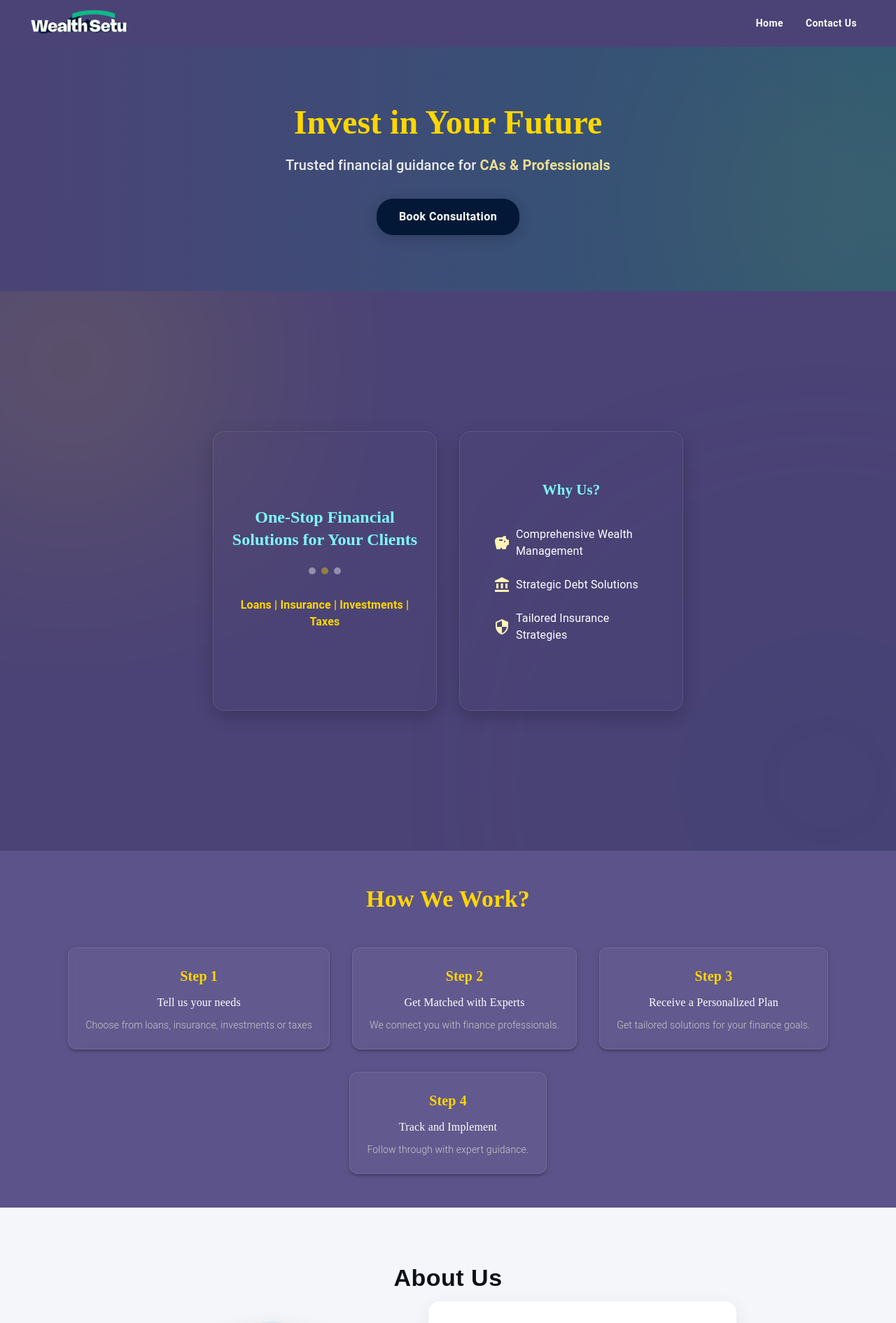
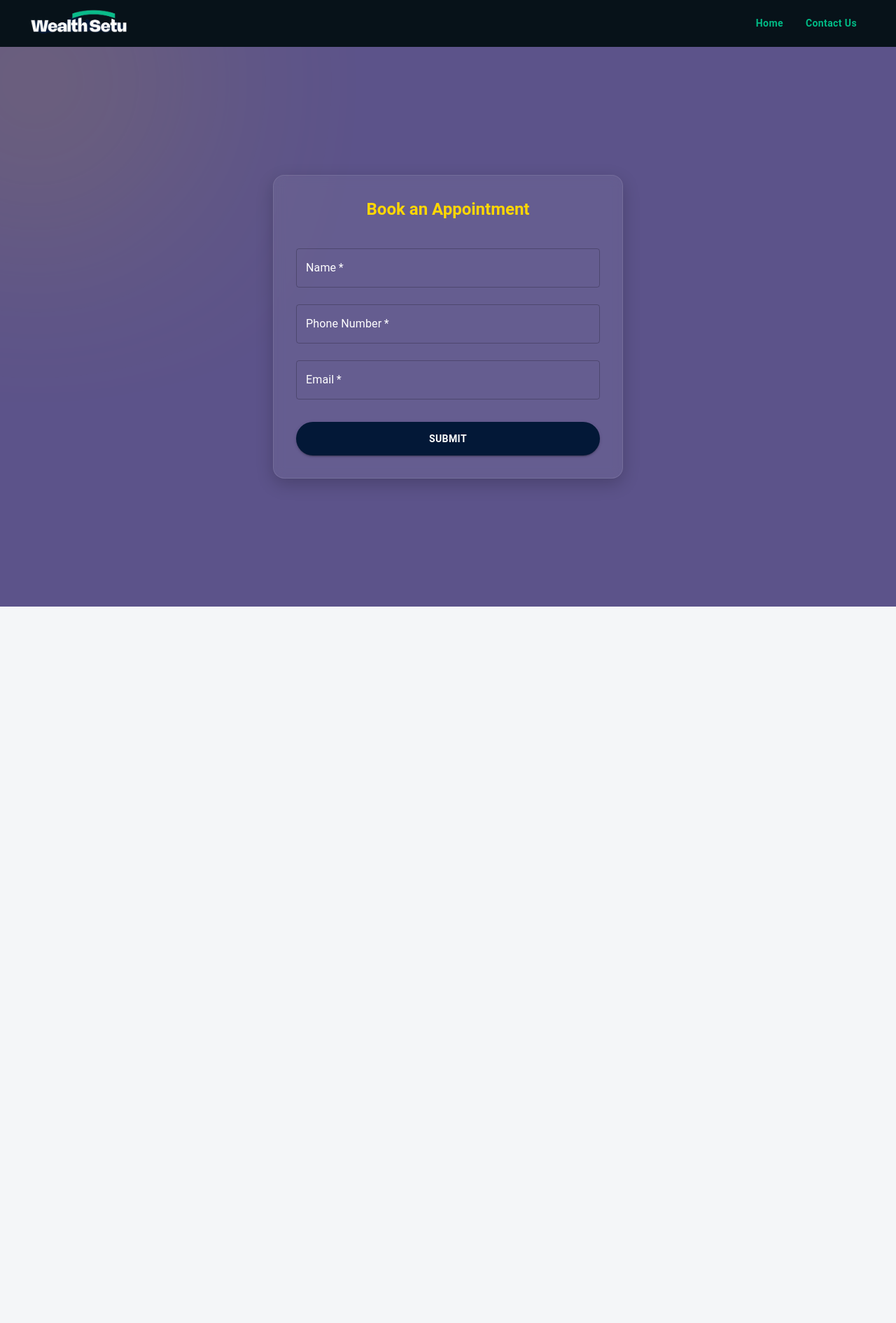
Before and after one commit to Mokshhh/Landing-page, a React (Create React App) app: page /BookAppointment in a window 1280 px wide. Shown: the top 1891 px of the page at 70% size. After the commit the page ends 867 px from the top, so only its background shows below. Built offline with nearby package versions, Linux system fonts and the light colour scheme; some icons are missing.

Commit message:
Added Functionalities

```diff
--- a/src/App.js
+++ b/src/App.js
@@ -5,21 +5,35 @@ import AboutUs from './components/about-us';
 import Footer from "./components/Footer";
 import MainPage from './pages/MainPage';
 import HowWeWork from './pages/HowWeWork';
+import { Route, Routes } from 'react-router-dom';
+import BookAppointment from './pages/BookAppointment';
+import CallUs from './pages/CallUs'
+
 
 
 function App() {
   return (
+<>
+      <Navbar />
 
-    <>
-      <Navbar />
-      <Hero />
-      <MainPage/>
-      <HowWeWork/>
+      <Routes>
+        <Route
+          path="/"
+          element={
+            <>
+              <Hero />
+              <MainPage />
+              <HowWeWork />
+              <AboutUs />
+              <Footer />
+            </>
+          }
+        />
+        <Route path="/BookAppointment" element={<BookAppointment />} />
+          <Route path="/CallUs" element={<CallUs />} />
 
-      <AboutUs />
-      <Footer />
+      </Routes>
     </>
-
   );
 }
 
--- a/src/components/Hero.js
+++ b/src/components/Hero.js
@@ -1,7 +1,11 @@
 import React from 'react';
 import { Box, Typography, Button, Fade } from '@mui/material';
+import { useNavigate } from 'react-router-dom';
 
-const Hero = () => (
+
+const Hero = () => {
+  const navigate = useNavigate();
+  return(
   <Fade in timeout={1000}>
     <Box
       sx={{
@@ -9,8 +13,8 @@ const Hero = () => (
         py: { xs: 8, sm: 10 },
         px: 2,
         textAlign: 'center',
-        background: 'linear-gradient(to right, #4B4376, #2b5876)', // Right-side gradient
-        color: '#fff',
+        backgroundColor: '#071219', // solid dark background
+        color: '#00bc86',
         overflow: 'hidden',
       }}
     >
@@ -20,12 +24,12 @@ const Hero = () => (
           position: 'absolute',
           width: 300,
           height: 300,
-          bgcolor: '#FFD700',
+          bgcolor: '#ff6a00',
           borderRadius: '50%',
           filter: 'blur(150px)',
           top: '20%',
           right: '-100px',
-          opacity: 0.2,
+          opacity: 0.15,
           zIndex: 0,
         }}
       />
@@ -38,7 +42,7 @@ const Hero = () => (
           sx={{
             fontWeight: 700,
             fontFamily: "'PT Serif', serif",
-            color: '#FFD700',
+            color: '#00bc86',
           }}
         >
           Invest in Your Future
@@ -48,15 +52,14 @@ const Hero = () => (
           sx={{
             fontFamily: "'Roboto', sans-serif",
             color: '#FFFFFF',
-            opacity: 0.9,
+            opacity: 0.85,
           }}
         >
-          Trusted financial guidance for{' '}
-          <strong style={{ color: '#FFEE99' }}>CAs & Professionals</strong>
+          Your trusted partner in financial growth.
         </Typography>
         <Button
           variant="contained"
-          color="primary"
+          onClick={() => navigate('/BookAppointment')}
           sx={{
             mt: 4,
             fontWeight: 'bold',
@@ -65,6 +68,12 @@ const Hero = () => (
             borderRadius: '24px',
             textTransform: 'none',
             fontSize: '1rem',
+            backgroundColor: '#00bc86',
+            color: '#071219',
+            '&:hover': {
+              backgroundColor: '#ff6a00',
+              color: '#ffffff',
+            },
             boxShadow: '0px 4px 20px rgba(0,0,0,0.2)',
           }}
         >
@@ -73,6 +82,6 @@ const Hero = () => (
       </Box>
     </Box>
   </Fade>
-);
+  )};
 
 export default Hero;
--- a/src/components/Navbar.js
+++ b/src/components/Navbar.js
@@ -39,7 +39,7 @@ const Navbar = () => {
   };
 
   return (
-    <AppBar position="static" sx={{ bgcolor: '#4B4376' }}>
+    <AppBar position="static" sx={{ bgcolor: '#071219' }}>
       <Toolbar sx={{ justifyContent: 'space-between' }}>
         {/* Logo */}
         <Box sx={{ display: 'flex', alignItems: 'center' }}>
@@ -48,30 +48,29 @@ const Navbar = () => {
           </Link>
         </Box>
 
-        {/* Responsive: Drawer on Mobile, Buttons on Desktop */}
         {isMobile ? (
           <>
-            <IconButton edge="end" color="inherit" onClick={toggleDrawer(true)}>
+            <IconButton edge="end" sx={{ color: '#00bc86' }} onClick={toggleDrawer(true)}>
               <MenuIcon />
             </IconButton>
 
             <Drawer anchor="right" open={drawerOpen} onClose={toggleDrawer(false)}>
               <Box
-                sx={{ width: 250 }}
+                sx={{ width: 250, bgcolor: '#071219', height: '100%', color: '#00bc86' }}
                 role="presentation"
                 onClick={toggleDrawer(false)}
                 onKeyDown={toggleDrawer(false)}
               >
                 <List>
-                  <ListItem button component={Link} to="/">
+                  <ListItem button component={Link} to="/" sx={{ '&:hover': { color: '#ff6a00' } }}>
                     <HomeIcon fontSize="small" style={{ marginRight: 8 }} />
                     <ListItemText primary="Home" />
                   </ListItem>
-                  <ListItem button>
+                  <ListItem button sx={{ '&:hover': { color: '#ff6a00' } }}>
                     <ScheduleIcon fontSize="small" style={{ marginRight: 8 }} />
                     <ListItemText primary="Book an Appointment" />
                   </ListItem>
-                  <ListItem button>
+                  <ListItem button sx={{ '&:hover': { color: '#ff6a00' } }}>
                     <CallIcon fontSize="small" style={{ marginRight: 8 }} />
                     <ListItemText primary="Call Us" />
                   </ListItem>
@@ -82,30 +81,54 @@ const Navbar = () => {
         ) : (
           <Box sx={{ display: 'flex', alignItems: 'center', gap: 2 }}>
             <Button
-              color="inherit"
+              sx={{
+                color: '#00bc86',
+                textTransform: 'none',
+                fontWeight: 'bold',
+                '&:hover': { color: '#ff6a00' },
+              }}
               startIcon={<HomeIcon />}
               component={Link}
               to="/"
-              sx={{ textTransform: 'none', fontWeight: 'bold' }}
             >
               Home
             </Button>
 
             <Button
-              color="inherit"
+              sx={{
+                color: '#00bc86',
+                textTransform: 'none',
+                fontWeight: 'bold',
+                '&:hover': { color: '#ff6a00' },
+              }}
               endIcon={<MenuIcon />}
               onClick={handleOpenMenu}
-              sx={{ textTransform: 'none', fontWeight: 'bold' }}
             >
               Contact Us
             </Button>
 
-            <Menu anchorEl={anchorEl} open={Boolean(anchorEl)} onClose={handleCloseMenu}>
-              <MenuItem onClick={handleCloseMenu}>
+            <Menu
+              anchorEl={anchorEl}
+              open={Boolean(anchorEl)}
+              onClose={handleCloseMenu}
+              sx={{
+                '& .MuiPaper-root': {
+                  bgcolor: '#071219',
+                  color: '#00bc86',
+                },
+              }}
+            >
+              <MenuItem component={Link} to="/BookAppointment"
+                onClick={handleCloseMenu}
+                sx={{ '&:hover': { color: '#ff6a00' } }}
+              >
                 <ScheduleIcon fontSize="small" style={{ marginRight: 8 }} />
                 Book an Appointment
               </MenuItem>
-              <MenuItem onClick={handleCloseMenu}>
+              <MenuItem component={Link} to="/CallUs"
+                onClick={handleCloseMenu}
+                sx={{ '&:hover': { color: '#ff6a00' } }}
+              >
                 <CallIcon fontSize="small" style={{ marginRight: 8 }} />
                 Call Us
               </MenuItem>
--- /dev/null
+++ b/src/pages/BookAppointment.js
@@ -0,0 +1,133 @@
+// src/pages/BookAppointment.js
+import React, { useState } from 'react';
+import {
+  Box,
+  TextField,
+  Button,
+  Typography,
+  Snackbar,
+  Alert,
+  Fade,
+} from '@mui/material';
+
+export default function BookAppointment() {
+  const [formData, setFormData] = useState({ name: '', phone: '', email: '' });
+  const [openSnackbar, setOpenSnackbar] = useState(false);
+
+  const handleChange = (e) => {
+    const { name, value } = e.target;
+    setFormData((prev) => ({ ...prev, [name]: value }));
+  };
+
+  const handleSubmit = (e) => {
+    e.preventDefault();
+    setOpenSnackbar(true);
+    setFormData({ name: '', phone: '', email: '' });
+  };
+
+  return (
+    <Fade in timeout={700}>
+      <Box
+        sx={{
+          minHeight: '100vh',
+          backgroundColor: '#5C538A',
+          display: 'flex',
+          alignItems: 'center',
+          justifyContent: 'center',
+          px: 2,
+          py: 6,
+          overflow: 'hidden',
+          position: 'relative',
+          '&::before': {
+            content: '""',
+            position: 'absolute',
+            width: 300,
+            height: 300,
+            bgcolor: '#FFD700',
+            borderRadius: '50%',
+            filter: 'blur(150px)',
+            top: '-100px',
+            left: '-100px',
+            zIndex: 0,
+            opacity: 0.3,
+          },
+        }}
+      >
+        <Box
+          component="form"
+          onSubmit={handleSubmit}
+          sx={{
+            width: '100%',
+            maxWidth: 500,
+            zIndex: 1,
+            backgroundColor: 'rgba(255,255,255,0.06)',
+            border: '1px solid rgba(255,255,255,0.1)',
+            p: 4,
+            borderRadius: 4,
+            boxShadow: '0 8px 24px rgba(0,0,0,0.2)',
+            backdropFilter: 'blur(8px)',
+          }}
+        >
+          <Typography variant="h5" sx={{ color: '#FFD700', mb: 3, textAlign: 'center', fontWeight: 600 }}>
+            Book an Appointment
+          </Typography>
+          <TextField
+            fullWidth
+            label="Name"
+            name="name"
+            value={formData.name}
+            onChange={handleChange}
+            margin="normal"
+            required
+            InputLabelProps={{ style: { color: '#fff' } }}
+            sx={{ input: { color: '#fff' } }}
+          />
+          <TextField
+            fullWidth
+            label="Phone Number"
+            name="phone"
+            value={formData.phone}
+            onChange={handleChange}
+            margin="normal"
+            required
+            InputLabelProps={{ style: { color: '#fff' } }}
+            sx={{ input: { color: '#fff' } }}
+          />
+          <TextField
+            fullWidth
+            label="Email"
+            name="email"
+            value={formData.email}
+            onChange={handleChange}
+            margin="normal"
+            required
+            type="email"
+            InputLabelProps={{ style: { color: '#fff' } }}
+            sx={{ input: { color: '#fff' } }}
+          />
+          <Button
+            type="submit"
+            variant="contained"
+            color="primary"
+            fullWidth
+            sx={{ mt: 3, py: 1.5, fontWeight: 'bold', borderRadius: '24px' }}
+          >
+            Submit
+          </Button>
+        </Box>
+
+        {/* Snackbar */}
+        <Snackbar
+          open={openSnackbar}
+          autoHideDuration={4000}
+          onClose={() => setOpenSnackbar(false)}
+          anchorOrigin={{ vertical: 'top', horizontal: 'center' }}
+        >
+          <Alert severity="success" sx={{ width: '100%' }}>
+            🚀 Thank you! We’ll contact you very soon!
+          </Alert>
+        </Snackbar>
+      </Box>
+    </Fade>
+  );
+}
--- /dev/null
+++ b/src/pages/CallUs.js
@@ -0,0 +1,65 @@
+// src/pages/CallUs.js
+import React from 'react';
+import { Box, Typography, Button, Fade } from '@mui/material';
+import PhoneIcon from '@mui/icons-material/Phone';
+
+export default function CallUs() {
+  return (
+    <Fade in timeout={700}>
+      <Box
+        sx={{
+          minHeight: '100vh',
+          backgroundColor: '#5C538A',
+          display: 'flex',
+          alignItems: 'center',
+          justifyContent: 'center',
+          px: 2,
+          py: 6,
+          position: 'relative',
+          '&::before': {
+            content: '""',
+            position: 'absolute',
+            width: 300,
+            height: 300,
+            bgcolor: '#FFD700',
+            borderRadius: '50%',
+            filter: 'blur(150px)',
+            top: '-100px',
+            left: '-100px',
+            zIndex: 0,
+            opacity: 0.3,
+          },
+        }}
+      >
+        <Box
+          sx={{
+            zIndex: 1,
+            backgroundColor: 'rgba(255,255,255,0.06)',
+            border: '1px solid rgba(255,255,255,0.1)',
+            p: 4,
+            borderRadius: 4,
+            boxShadow: '0 8px 24px rgba(0,0,0,0.2)',
+            backdropFilter: 'blur(8px)',
+            textAlign: 'center',
+          }}
+        >
+          <Typography variant="h5" sx={{ color: '#FFD700', mb: 3, fontWeight: 600 }}>
+            Call Us
+          </Typography>
+          <Typography variant="h6" sx={{ color: '#fff', mb: 2 }}>
+            Have a question or need help?
+          </Typography>
+          <Button
+            variant="contained"
+            color="success"
+            startIcon={<PhoneIcon />}
+            href="tel:+919785544402"
+            sx={{ borderRadius: '24px', px: 4, py: 1.5 }}
+          >
+            +91 97855 4402
+          </Button>
+        </Box>
+      </Box>
+    </Fade>
+  );
+}
--- a/src/pages/HowWeWork.js
+++ b/src/pages/HowWeWork.js
@@ -33,23 +33,28 @@ const steps = [
 
 const StepBox = ({ title, heading, desc }) => (
   <Paper
-    elevation={3}
+    elevation={4}
     sx={{
       p: 3,
-      backgroundColor: 'rgba(255, 255, 255, 0.04)',
-      border: '1px solid rgba(255,255,255,0.1)',
-      backdropFilter: 'blur(8px)',
-      borderRadius: 3,
+      backgroundColor: 'rgba(0, 188, 134, 0.05)',
+      border: '1px solid rgba(0,188,134,0.2)',
+      backdropFilter: 'blur(10px)',
+      borderRadius: 4,
       textAlign: 'center',
       height: '100%',
+      transition: 'transform 0.3s ease',
+      '&:hover': {
+        transform: 'translateY(-5px)',
+        boxShadow: '0 8px 20px rgba(0, 188, 134, 0.2)',
+      },
     }}
   >
     <Typography
       variant="h6"
       sx={{
-        color: '#FFD700',
-        fontFamily: "'PT Serif', serif",
-        fontWeight: 600,
+        color: '#00bc86',
+        fontWeight: 700,
+        fontFamily: "'Montserrat', sans-serif",
       }}
     >
       {title}
@@ -58,9 +63,9 @@ const StepBox = ({ title, heading, desc }) => (
       variant="subtitle1"
       sx={{
         mt: 1,
-        color: '#ffffff',
-        fontFamily: "'PT Serif', serif",
-        fontWeight: 500,
+        color: '#e0fff7',
+        fontWeight: 600,
+        fontFamily: "'Montserrat', sans-serif",
       }}
     >
       {heading}
@@ -69,9 +74,8 @@ const StepBox = ({ title, heading, desc }) => (
       variant="body2"
       sx={{
         mt: 1,
-        color: '#cccccc',
-        fontFamily: "'Roboto', sans-serif",
-        fontWeight: 300,
+        color: '#a0d6c6',
+        fontFamily: "'Open Sans', sans-serif",
       }}
     >
       {desc}
@@ -86,26 +90,24 @@ const HowWeWork = () => {
   return (
     <Box
       sx={{
-        py: 6,
+        py: 8,
         px: { xs: 2, sm: 4, md: 10 },
-        backgroundColor: '#5C538A', // Lighter than #4B4376
+        backgroundColor: '#071219',
         textAlign: 'center',
-        position: 'relative',
       }}
     >
       <Typography
         variant="h4"
         sx={{
-          fontWeight: 600,
-          color: '#FFD700',
-          fontFamily: "'PT Serif', serif",
+          fontWeight: 700,
+          color: '#00bc86',
+          fontFamily: "'Montserrat', sans-serif",
           mb: 6,
         }}
       >
         How We Work?
       </Typography>
 
-      {/* Two Rows, Each with 2 Boxes */}
       <Grid container spacing={4} justifyContent="center" alignItems="stretch">
         {steps.map((step, index) => (
           <Grid item xs={12} sm={6} md={5} key={index}>
--- a/src/pages/MainPage.js
+++ b/src/pages/MainPage.js
@@ -22,9 +22,9 @@ const phrases = [
 ];
 
 const specialties = [
-  { text: 'Comprehensive Wealth Management', icon: <Savings sx={{ color: '#FFF4B7' }} /> },
-  { text: 'Strategic Debt Solutions', icon: <AccountBalance sx={{ color: '#FFF4B7' }} /> },
-  { text: 'Tailored Insurance Strategies', icon: <Security sx={{ color: '#FFF4B7' }} /> },
+  { text: 'Comprehensive Wealth Management', icon: <Savings sx={{ color: '#ff6a00' }} /> },
+  { text: 'Strategic Debt Solutions', icon: <AccountBalance sx={{ color: '#ff6a00' }} /> },
+  { text: 'Tailored Insurance Strategies', icon: <Security sx={{ color: '#ff6a00' }} /> },
 ];
 
 export default function MainPage() {
@@ -43,7 +43,7 @@ export default function MainPage() {
         position: 'relative',
         p: { xs: 2, sm: 3, md: 6 },
         minHeight: '100vh',
-        backgroundColor: '#4B4376',
+        backgroundColor: '#071219',
         overflow: 'hidden',
         display: 'flex',
         alignItems: 'center',
@@ -51,32 +51,31 @@ export default function MainPage() {
         '&::before': {
           content: '""',
           position: 'absolute',
-          width: 300,
-          height: 300,
-          bgcolor: '#FFD700',
+          width: 280,
+          height: 280,
+          bgcolor: '#00bc86',
           borderRadius: '50%',
-          filter: 'blur(150px)',
+          filter: 'blur(120px)',
           top: '-50px',
           left: '-50px',
           zIndex: 0,
-          opacity: 0.3,
+          opacity: 0.15,
         },
         '&::after': {
           content: '""',
           position: 'absolute',
-          width: 400,
-          height: 400,
-          bgcolor: '#003161',
+          width: 360,
+          height: 360,
+          bgcolor: '#ff6a00',
           borderRadius: '50%',
-          filter: 'blur(200px)',
+          filter: 'blur(150px)',
           bottom: '-100px',
           right: '-100px',
           zIndex: 0,
-          opacity: 0.2,
+          opacity: 0.12,
         },
       }}
     >
-
       <Grid
         container
         spacing={4}
@@ -95,8 +94,8 @@ export default function MainPage() {
               width: { xs: '100%', sm: 320 },
               height: { xs: 'auto', sm: 400 },
               borderRadius: 4,
-              bgcolor: 'transparent',
-              border: '1px solid rgba(255,255,255,0.1)',
+              backgroundColor: 'rgba(0, 188, 134, 0.06)',
+              border: '1px solid rgba(0, 188, 134, 0.2)',
               boxShadow: '0 8px 24px rgba(0,0,0,0.2)',
               display: 'flex',
               flexDirection: 'column',
@@ -124,7 +123,7 @@ export default function MainPage() {
                 <Typography
                   variant="h5"
                   sx={{
-        color: '#7EF9F9',
+                    color: '#00bc86',
                     fontWeight: 600,
                     fontFamily: "'PT Serif', serif",
                     mb: 2,
@@ -145,8 +144,8 @@ export default function MainPage() {
                       height: 10,
                       mx: 0.5,
                       borderRadius: '50%',
-          backgroundColor: i === index ? '#FFD700' : '#fff',
-          opacity: 0.4,
+                      backgroundColor: i === index ? '#ff6a00' : '#fff',
+                      opacity: i === index ? 1 : 0.3,
                       transition: 'all 0.3s',
                       '&:hover': { opacity: 0.8 },
                     }}
@@ -154,20 +153,20 @@ export default function MainPage() {
                 ))}
               </Box>
 
-  {/* Single Description at Bottom */}
+              {/* Single Description */}
               <Typography
                 variant="body1"
                 sx={{
-      color: '#FFD700',
-      fontWeight: 600,
+                  color: '#ffffff',
+                  fontWeight: 500,
                   fontSize: '1rem',
                   fontFamily: "'Roboto', sans-serif",
+                  opacity: 0.9,
                 }}
               >
                 Loans | Insurance | Investments | Taxes
               </Typography>
             </CardContent>
-
           </Card>
         </Grid>
 
@@ -178,8 +177,8 @@ export default function MainPage() {
               width: { xs: '100%', sm: 320 },
               height: { xs: 'auto', sm: 400 },
               borderRadius: 4,
-              bgcolor: 'transparent',
-              border: '1px solid rgba(255,255,255,0.1)',
+              backgroundColor: 'rgba(0, 188, 134, 0.06)',
+              border: '1px solid rgba(0, 188, 134, 0.2)',
               boxShadow: '0 8px 24px rgba(0,0,0,0.2)',
               display: 'flex',
               flexDirection: 'column',
@@ -193,7 +192,7 @@ export default function MainPage() {
               <Typography
                 variant="h6"
                 sx={{
-                  color: '#7EF9F9',
+                  color: '#00bc86',
                   fontWeight: 600,
                   fontFamily: "'PT Serif', serif",
                   mb: 2,
@@ -215,6 +214,7 @@ export default function MainPage() {
                             fontWeight: 400,
                             fontFamily: "'Roboto', sans-serif",
                             fontSize: { xs: '0.9rem', sm: '1rem' },
+                            opacity: 0.85,
                           }}
                         >
                           {item.text}
```
Also changed, not shown: src/components/about-us.js (+53 -53 lines). Lines whose indentation alone changed are shown as unchanged.
